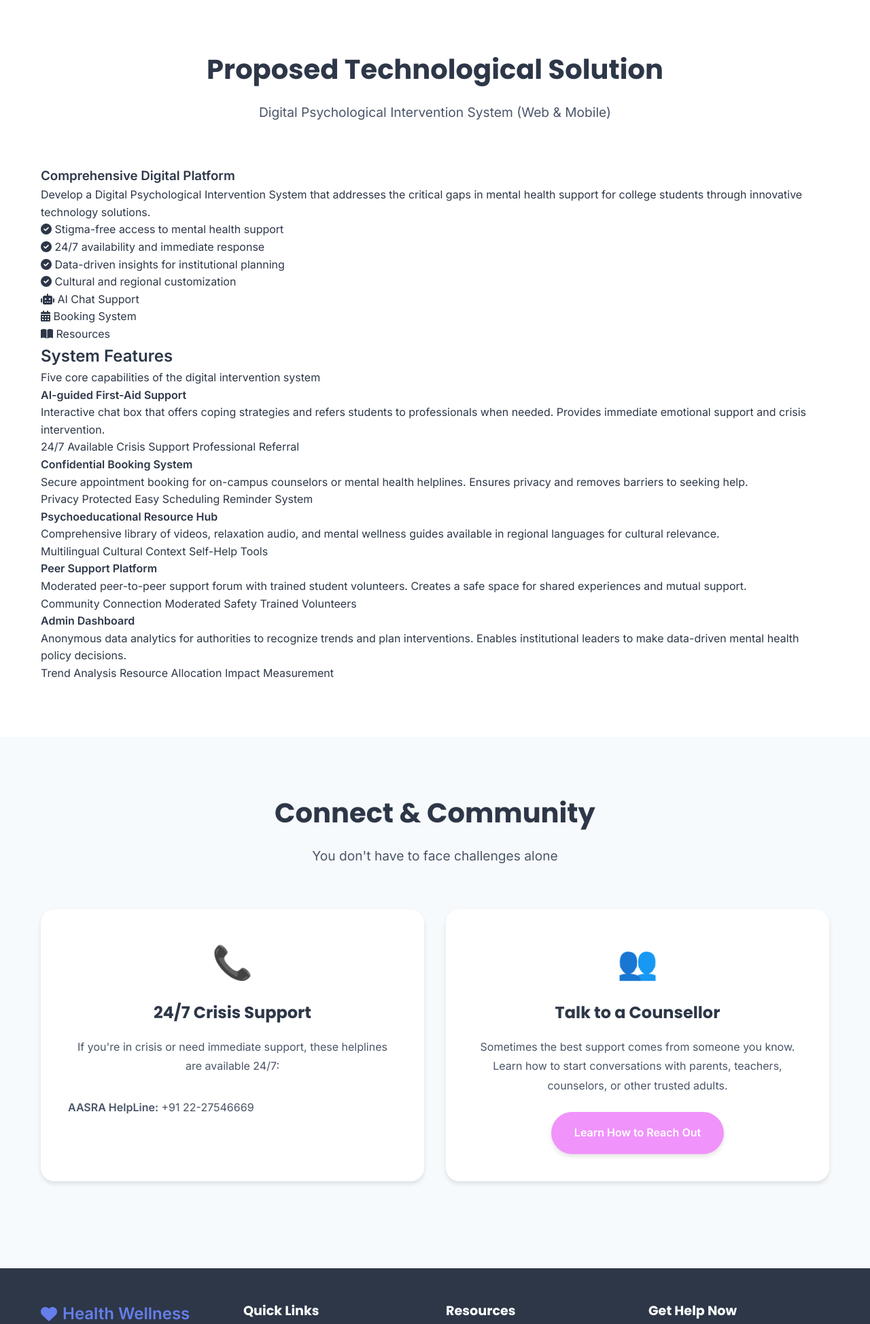
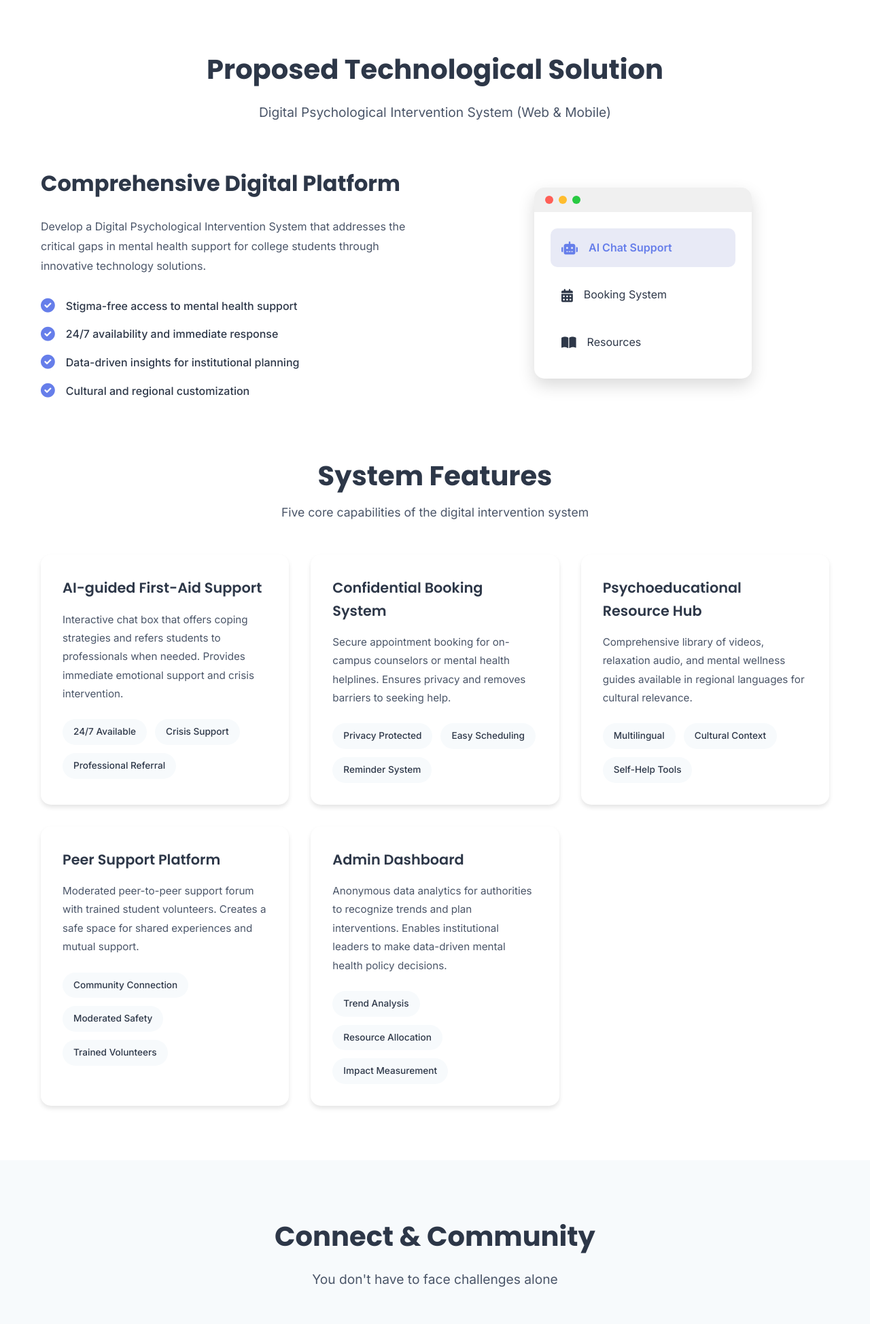
Before and after one commit to KalpeshM13/Health-Wellness, a FastAPI app: page /home in a window 1280 px wide. Shown: the part 2523-4471 px from the top of the page at 68% size. Run offline with FastAPI, Linux system fonts and the light colour scheme.

Commit message:
solution section

```diff
--- a/static/script.js
+++ b/static/script.js
@@ -180,8 +180,56 @@ sectionHeaders.forEach(header => {
 
 console.log('MindBloom website loaded successfully!');
 
+// Solution Section - Mockup Feature Interaction
+document.addEventListener('DOMContentLoaded', () => {
+    const features = document.querySelectorAll('.mockup-feature');
+    const solutionText = document.getElementById('solution-text-content');
+    if (!features.length || !solutionText) return;
 
-const carouselItems = document.querySelectorAll('.story-item');
+    const featureInfo = {
+        'ai-chat': `
+            <h3>AI-guided First-Aid Support</h3>
+            <p>Interactive chat box that offers coping strategies and refers students to professionals when needed. Provides immediate emotional support and crisis intervention.</p>
+            <div class="solution-benefits">
+                <div class="benefit"><i class="fas fa-check-circle"></i><span>24/7 Available</span></div>
+                <div class="benefit"><i class="fas fa-check-circle"></i><span>Crisis Support</span></div>
+                <div class="benefit"><i class="fas fa-check-circle"></i><span>Professional Referral</span></div>
+            </div>
+        `,
+        'booking': `
+            <h3>Confidential Booking System</h3>
+            <p>Secure appointment booking for on-campus counselors or mental health helplines. Ensures privacy and removes barriers to seeking help.</p>
+            <div class="solution-benefits">
+                <div class="benefit"><i class="fas fa-check-circle"></i><span>Privacy Protected</span></div>
+                <div class="benefit"><i class="fas fa-check-circle"></i><span>Easy Scheduling</span></div>
+                <div class="benefit"><i class="fas fa-check-circle"></i><span>Reminder System</span></div>
+            </div>
+        `,
+        'resources': `
+            <h3>Psychoeducational Resource Hub</h3>
+            <p>Comprehensive library of videos, relaxation audio, and mental wellness guides available in regional languages for cultural relevance.</p>
+            <div class="solution-benefits">
+                <div class="benefit"><i class="fas fa-check-circle"></i><span>Multilingual</span></div>
+                <div class="benefit"><i class="fas fa-check-circle"></i><span>Cultural Context</span></div>
+                <div class="benefit"><i class="fas fa-check-circle"></i><span>Self-Help Tools</span></div>
+            </div>
+        `
+    };
+
+    features.forEach(f => {
+        f.style.cursor = 'pointer';
+        f.addEventListener('click', function () {
+            features.forEach(x => x.classList.remove('active'));
+            this.classList.add('active');
+            const key = this.getAttribute('data-feature');
+            if (featureInfo[key]) {
+                solutionText.innerHTML = featureInfo[key];
+            }
+        });
+    });
+});
+
+
 if (carouselItems.length > 0) {
     let currentIndex = 0;
     const totalItems = carouselItems.length;
--- a/static/style.css
+++ b/static/style.css
@@ -656,6 +656,201 @@ body {
     font-size: 1.5rem;
 }
 
+/* Solution Section */
+.solution-main {
+    display: grid;
+    grid-template-columns: 1fr 1fr;
+    gap: 4rem;
+    align-items: center;
+    margin-bottom: 5rem;
+}
+
+.solution-left h3 {
+    font-size: 2rem;
+    font-weight: 700;
+    margin-bottom: 1.5rem;
+    color: var(--text-dark);
+    font-family: 'Poppins', sans-serif;
+}
+
+.solution-left p {
+    font-size: 1rem;
+    color: var(--text-light);
+    margin-bottom: 2rem;
+    line-height: 1.8;
+}
+
+.solution-benefits {
+    display: flex;
+    flex-direction: column;
+    gap: 1rem;
+}
+
+.benefit {
+    display: flex;
+    align-items: center;
+    gap: 1rem;
+}
+
+.benefit i {
+    color: var(--primary-color);
+    font-size: 1.3rem;
+    flex-shrink: 0;
+}
+
+.benefit span {
+    color: var(--text-dark);
+    font-weight: 500;
+}
+
+.solution-right {
+    display: flex;
+    justify-content: center;
+}
+
+.platform-mockup {
+    background: white;
+    border-radius: 15px;
+    box-shadow: var(--shadow-lg);
+    overflow: hidden;
+    width: 320px;
+}
+
+.mockup-header {
+    background: #f0f0f0;
+    padding: 0.75rem 1rem;
+    display: flex;
+    align-items: center;
+    gap: 0.5rem;
+}
+
+.mockup-dots {
+    display: flex;
+    gap: 0.5rem;
+}
+
+.mockup-dots span {
+    width: 12px;
+    height: 12px;
+    border-radius: 50%;
+    display: inline-block;
+}
+
+.mockup-dots span:nth-child(1) {
+    background: #FF5F57;
+}
+
+.mockup-dots span:nth-child(2) {
+    background: #FFBD2E;
+}
+
+.mockup-dots span:nth-child(3) {
+    background: #28CA42;
+}
+
+.mockup-content {
+    padding: 1.5rem;
+    display: flex;
+    flex-direction: column;
+    gap: 0.75rem;
+}
+
+.mockup-feature {
+    display: flex;
+    align-items: center;
+    gap: 1rem;
+    padding: 1rem;
+    border-radius: 10px;
+    transition: var(--transition);
+    cursor: pointer;
+    color: var(--text-dark);
+}
+
+.mockup-feature:hover {
+    background: #f5f5f5;
+}
+
+.mockup-feature.active {
+    background: #e8eaf6;
+    color: var(--primary-color);
+    font-weight: 600;
+}
+
+.mockup-feature i {
+    font-size: 1.2rem;
+    flex-shrink: 0;
+}
+
+/* System Features Section */
+.system-features {
+    margin-top: 4rem;
+}
+
+.features-title {
+    font-family: 'Poppins', sans-serif;
+    font-size: 2.5rem;
+    font-weight: 700;
+    text-align: center;
+    margin-bottom: 0.5rem;
+    color: var(--text-dark);
+}
+
+.features-subtitle {
+    text-align: center;
+    font-size: 1.1rem;
+    color: var(--text-light);
+    margin-bottom: 3rem;
+}
+
+.features-grid {
+    display: grid;
+    grid-template-columns: repeat(auto-fit, minmax(300px, 1fr));
+    gap: 2rem;
+}
+
+.feature-card {
+    background: white;
+    padding: 2rem;
+    border-radius: 15px;
+    box-shadow: var(--shadow-md);
+    transition: var(--transition);
+}
+
+.feature-card:hover {
+    transform: translateY(-5px);
+    box-shadow: var(--shadow-lg);
+}
+
+.feature-card h4 {
+    font-family: 'Poppins', sans-serif;
+    font-size: 1.3rem;
+    font-weight: 600;
+    margin-bottom: 1rem;
+    color: var(--text-dark);
+}
+
+.feature-card p {
+    color: var(--text-light);
+    margin-bottom: 1.5rem;
+    line-height: 1.8;
+    font-size: 0.95rem;
+}
+
+.feature-benefits {
+    display: flex;
+    flex-wrap: wrap;
+    gap: 0.75rem;
+}
+
+.feature-benefits span {
+    background: var(--bg-light);
+    color: var(--text-dark);
+    padding: 0.5rem 1rem;
+    border-radius: 20px;
+    font-size: 0.85rem;
+    font-weight: 500;
+}
+
 /* Footer */
 .footer {
     background: var(--text-dark);
```
